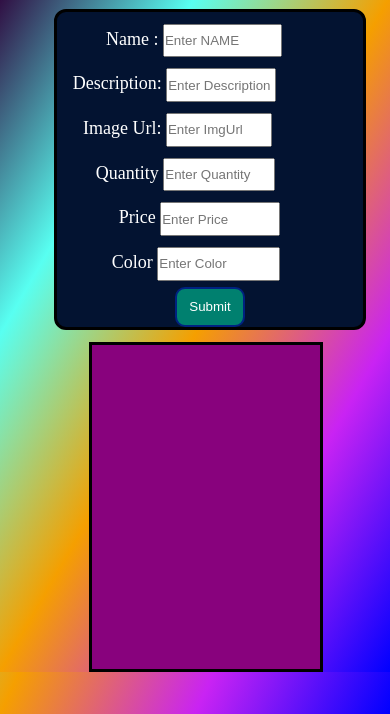
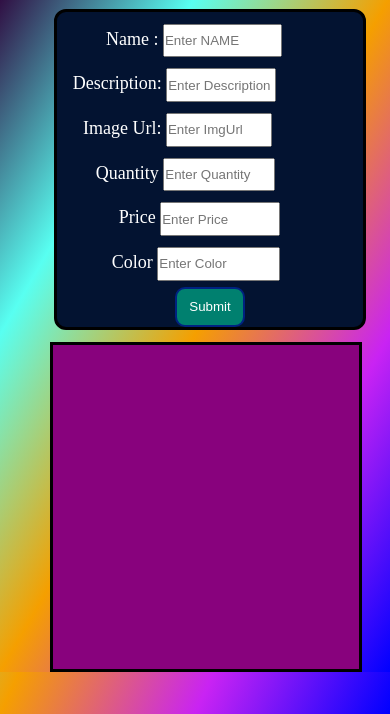
Before and after one commit to MaryamRana786/CARD, a plain HTML site: page index.html in a window 390 px wide. Shown: the part 130-844 px from the top of the page. Drawn offline with Linux system fonts and the light colour scheme.

Commit message:
hiUpdate index.html

```diff
--- a/index.html
+++ b/index.html
@@ -1,3 +1,4 @@
+
 <!DOCTYPE html>
 <html lang="en">
 
@@ -303,7 +304,7 @@
 
     width: 40%;
 }
-
+.card{width: 40%;}
 
 
 
@@ -356,7 +357,7 @@
                 width: 54%;
             }
 
-
+.card{width: 80%;}
         }
     </style>
 </head>
```
